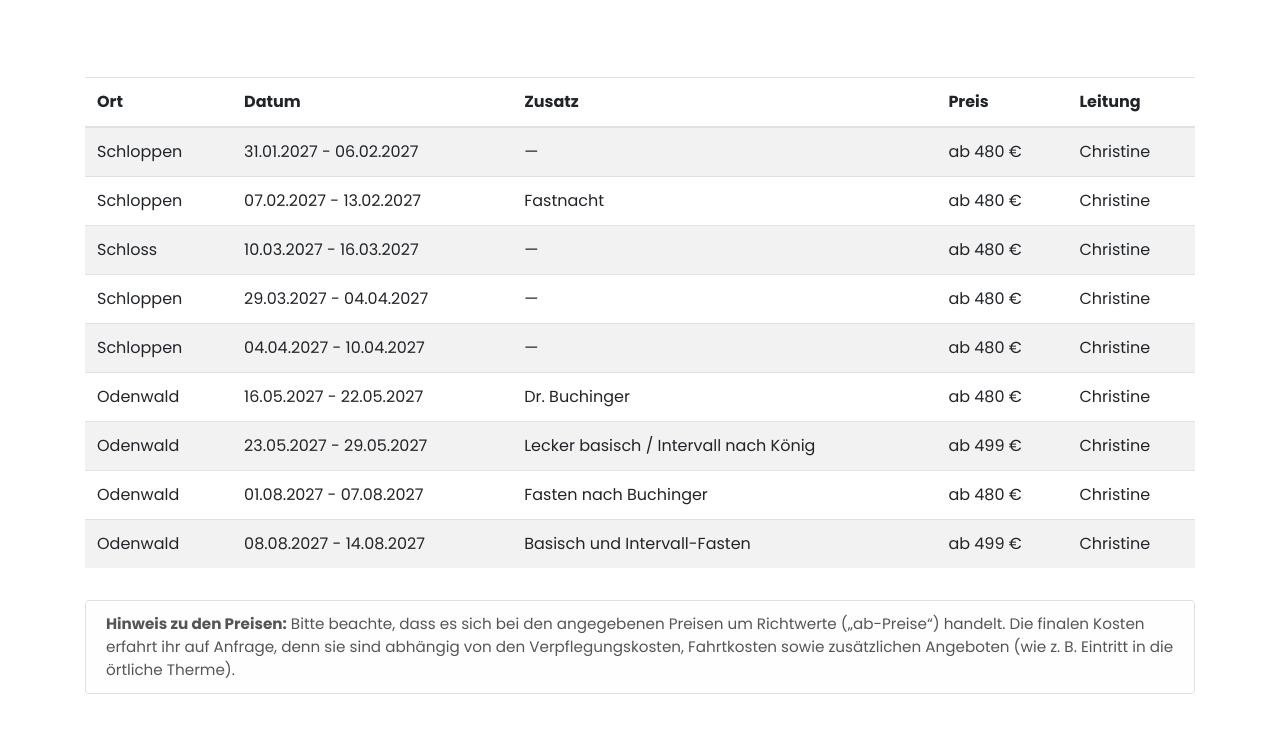
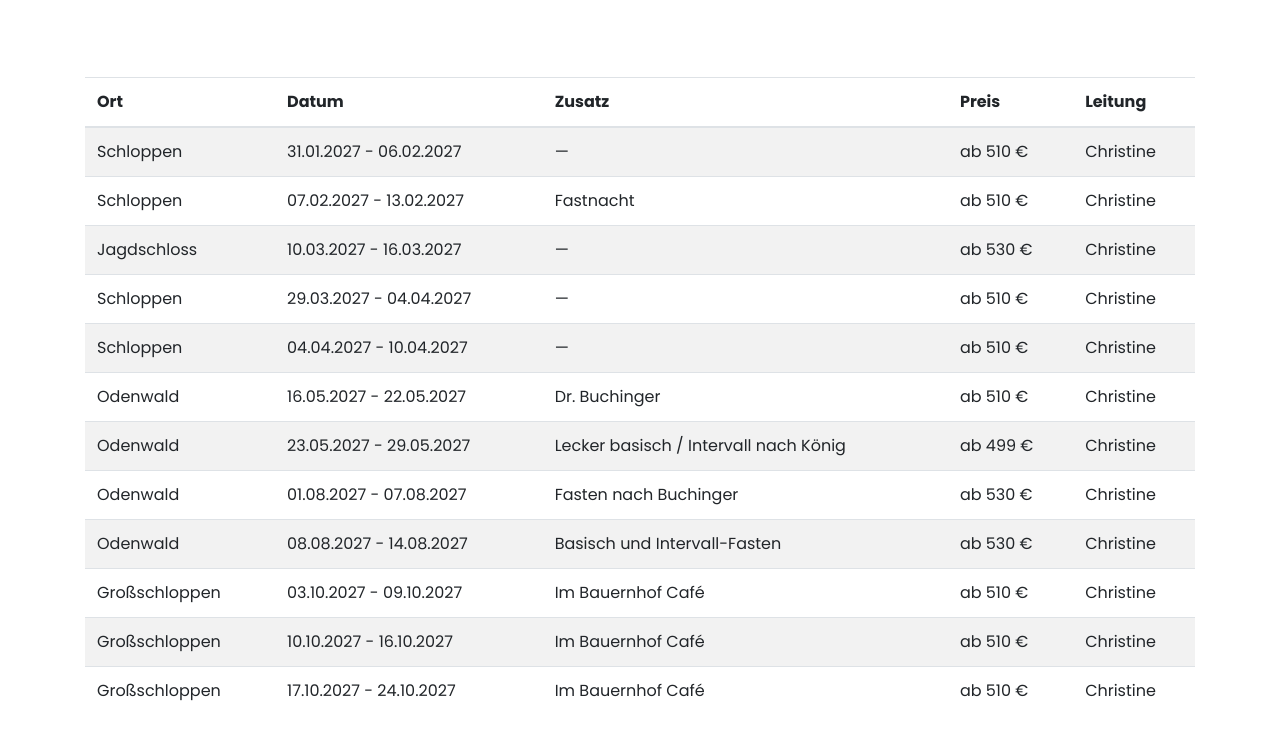
Before and after one commit to FWmC-Admin/FWmC-webspace, a plain HTML site: page veranstaltungen.html in a window 1280 px wide. Shown: the part 209-943 px from the top of the page. Drawn offline with nearby package versions, Linux system fonts and the light colour scheme; a script that the page names is missing.

Commit message:
Updated pricing and 3 new dates
Updated event details and prices for 2027.

```diff
--- a/veranstaltungen.html
+++ b/veranstaltungen.html
@@ -87,7 +87,7 @@
                   <td>Schloppen</td>
                   <td>31.01.2027 - 06.02.2027</td>
                   <td>—</td>
-                  <td>ab 480 €</td>
+                  <td>ab 510 €</td>
                   <td>Christine</td>
                 </tr>
 
@@ -96,16 +96,16 @@
                   <td>Schloppen</td>
                   <td>07.02.2027 - 13.02.2027</td>
                   <td>Fastnacht</td>
-                  <td>ab 480 €</td>
+                  <td>ab 510 €</td>
                   <td>Christine</td>
                 </tr>
 
                 <!-- Eintrag 3 -->
                 <tr class="hover" data-enddate="2027-03-16">
-                  <td>Schloss</td>
+                  <td>Jagdschloss</td>
                   <td>10.03.2027 - 16.03.2027</td>
                   <td>—</td>
-                  <td>ab 480 €</td>
+                  <td>ab 530 €</td>
                   <td>Christine</td>
                 </tr>
 
@@ -114,7 +114,7 @@
                   <td>Schloppen</td>
                   <td>29.03.2027 - 04.04.2027</td>
                   <td>—</td>
-                  <td>ab 480 €</td>
+                  <td>ab 510 €</td>
                   <td>Christine</td>
                 </tr>
 
@@ -123,7 +123,7 @@
                   <td>Schloppen</td>
                   <td>04.04.2027 - 10.04.2027</td>
                   <td>—</td>
-                  <td>ab 480 €</td>
+                  <td>ab 510 €</td>
                   <td>Christine</td>
                 </tr>
 
@@ -132,7 +132,7 @@
                   <td>Odenwald</td>
                   <td>16.05.2027 - 22.05.2027</td>
                   <td>Dr. Buchinger</td>
-                  <td>ab 480 €</td>
+                  <td>ab 510 €</td>
                   <td>Christine</td>
                 </tr>
 
@@ -150,7 +150,7 @@
                   <td>Odenwald</td>
                   <td>01.08.2027 - 07.08.2027</td>
                   <td>Fasten nach Buchinger</td>
-                  <td>ab 480 €</td>
+                  <td>ab 530 €</td>
                   <td>Christine</td>
                 </tr>
 
@@ -159,7 +159,36 @@
                   <td>Odenwald</td>
                   <td>08.08.2027 - 14.08.2027</td>
                   <td>Basisch und Intervall-Fasten</td>
-                  <td>ab 499 €</td>
+                  <td>ab 530 €</td>
+                  <td>Christine</td>
+                </tr>
+
+
+                <!-- Herbstwanderungen -->
+                <!-- Eintrag 10 -->
+                <tr class="hover" data-enddate="2027-10-09">
+                  <td>Großschloppen</td>
+                  <td>03.10.2027 - 09.10.2027</td>
+                  <td>Im Bauernhof Café</td>
+                  <td>ab 510 €</td>
+                  <td>Christine</td>
+                </tr>
+
+                <!-- Eintrag 11 -->
+                <tr class="hover" data-enddate="2027-10-16">
+                  <td>Großschloppen</td>
+                  <td>10.10.2027 - 16.10.2027</td>
+                  <td>Im Bauernhof Café</td>
+                  <td>ab 510 €</td>
+                  <td>Christine</td>
+                </tr>
+
+                <!-- Eintrag 12 -->
+                <tr class="hover" data-enddate="2027-10-24">
+                  <td>Großschloppen</td>
+                  <td>17.10.2027 - 24.10.2027</td>
+                  <td>Im Bauernhof Café</td>
+                  <td>ab 510 €</td>
                   <td>Christine</td>
                 </tr>
 
```
